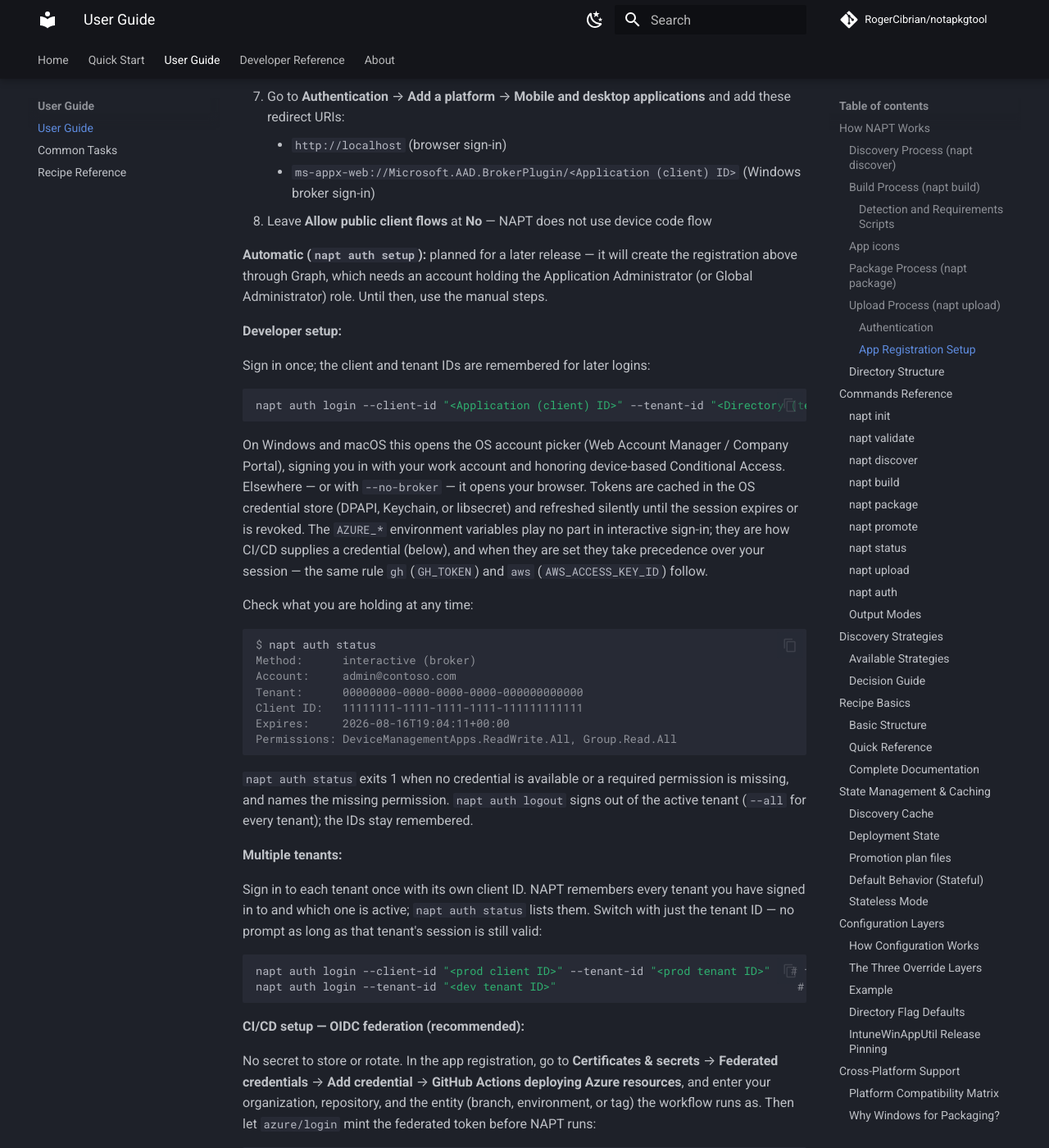
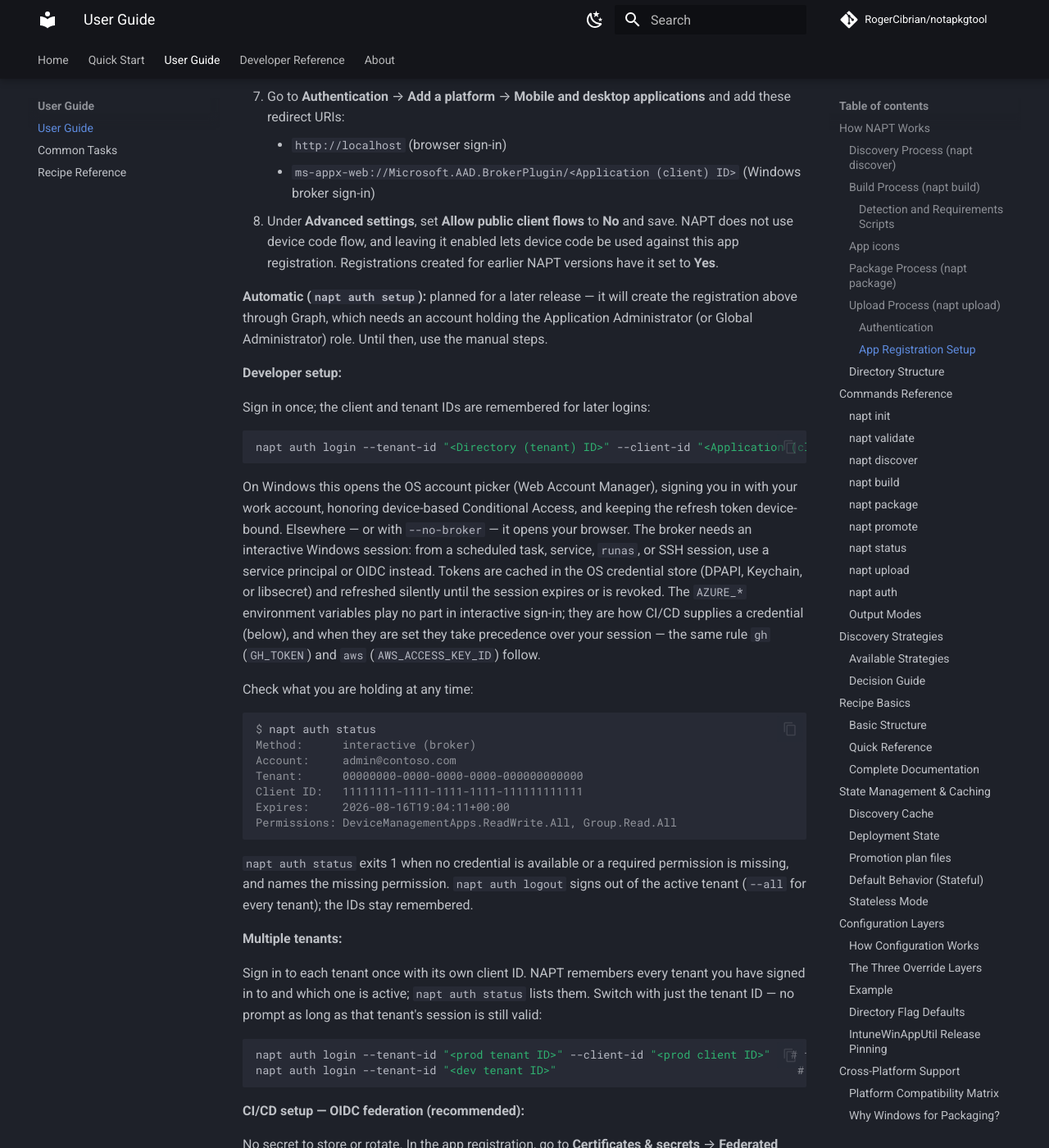
Before and after one commit to RogerCibrian/notapkgtool, an MkDocs documentation site: the page built from docs/user-guide.md, in a window 1280 px wide and 1400 px high, scrolled down 9586 px. Shown: the whole window at 82% size. Built offline with MkDocs 1.6.1 and Material for MkDocs 9.7.7, drawn with Linux system fonts in a browser that asks for light colours; comment, search, counter and statistics services are not loaded; some of the changed text lies outside the part shown.

Commit message:
refactor: Lead with --tenant-id and Windows-only broker

````diff
--- a/docs/user-guide.md
+++ b/docs/user-guide.md
@@ -332,8 +332,11 @@
     - `http://localhost` (browser sign-in)
     - `ms-appx-web://Microsoft.AAD.BrokerPlugin/<Application (client) ID>`
       (Windows broker sign-in)
-8. Leave **Allow public client flows** at **No** — NAPT does not use device
-   code flow
+8. Under **Advanced settings**, set **Allow public client flows** to **No**
+   and save.
+   NAPT does not use device code flow, and leaving it enabled lets device
+   code be used against this app registration.
+   Registrations created for earlier NAPT versions have it set to **Yes**.
 
 **Automatic (`napt auth setup`):** planned for a later release — it will
 create the registration above through Graph, which needs an account holding
@@ -345,13 +348,15 @@
 Sign in once; the client and tenant IDs are remembered for later logins:
 
 ```bash
-napt auth login --client-id "<Application (client) ID>" --tenant-id "<Directory (tenant) ID>"
+napt auth login --tenant-id "<Directory (tenant) ID>" --client-id "<Application (client) ID>"
 ```
 
-On Windows and macOS this opens the OS account picker (Web Account
-Manager / Company Portal), signing you in with your work account and
-honoring device-based Conditional Access.
+On Windows this opens the OS account picker (Web Account Manager),
+signing you in with your work account, honoring device-based Conditional
+Access, and keeping the refresh token device-bound.
 Elsewhere — or with `--no-broker` — it opens your browser.
+The broker needs an interactive Windows session: from a scheduled task,
+service, `runas`, or SSH session, use a service principal or OIDC instead.
 Tokens are cached in the OS credential store (DPAPI, Keychain, or
 libsecret) and refreshed silently until the session expires or is revoked.
 The `AZURE_*` environment variables play no part in interactive sign-in;
@@ -385,7 +390,7 @@
 is still valid:
 
 ```bash
-napt auth login --client-id "<prod client ID>" --tenant-id "<prod tenant ID>"   # first time
+napt auth login --tenant-id "<prod tenant ID>" --client-id "<prod client ID>"   # first time
 napt auth login --tenant-id "<dev tenant ID>"                                    # switch back, silent
 ```
 
@@ -615,7 +620,7 @@
 See [Authentication](#authentication).
 
 ```bash
-napt auth login [--client-id ID] [--tenant-id ID] [--no-broker]
+napt auth login [--tenant-id ID] [--client-id ID] [--no-broker]
 napt auth status
 napt auth logout
 ```
--- a/pyproject.toml
+++ b/pyproject.toml
@@ -30,9 +30,8 @@
     "azure-identity>=1.25.3",
     "msal>=1.35.1",
     "msal-extensions>=1.2.0",
-    # OS broker (Windows WAM / macOS Company Portal) for `napt auth login`.
-    # The native runtime only ships wheels for these platforms.
-    "msal[broker]>=1.35.1; sys_platform == 'win32' or sys_platform == 'darwin'",
+    # Windows broker (Web Account Manager) for `napt auth login`.
+    "msal[broker]>=1.35.1; sys_platform == 'win32'",
 ]
 
 [project.scripts]
````
Also changed, not shown: docs/changelog.md (+4 -5 lines), docs/common-tasks.md (+2 -3 lines), 3 other files.
